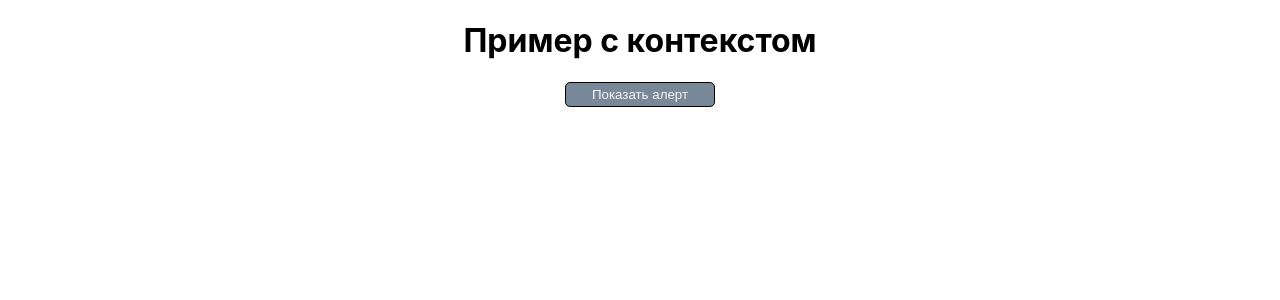
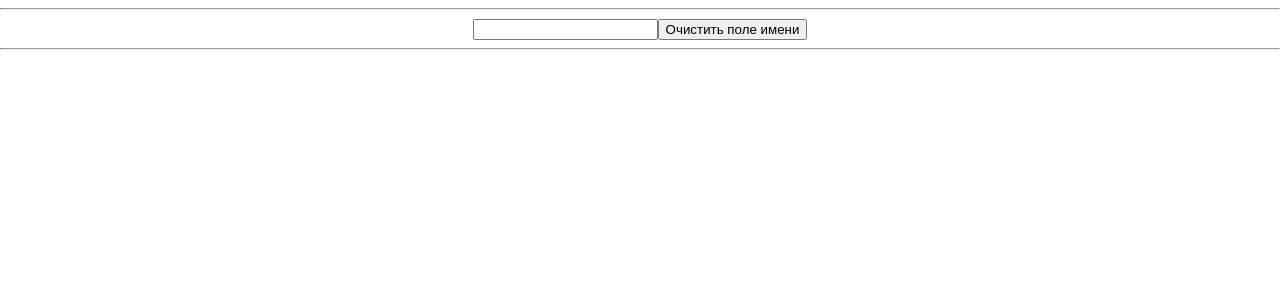
Before and after one commit to NickyHate/react_hooks, a React (Create React App) app: page / in a window 1280 px wide. Shown: the top 300 px of the page. Built offline with nearby package versions, Linux system fonts and the light colour scheme; the HTML template or start-up script is replaced by a standard one.

Commit message:
test customHook useInput

```diff
--- a/src/App.js
+++ b/src/App.js
@@ -5,12 +5,20 @@ import TestUseMemo from "./hooks/useMemo";
 import TestUseCallback from "./hooks/useCallback";
 import TestUseContext from "./hooks/useContext";
 import TestUseReducer from "./hooks/useReducer";
+import TestCustomHooks from "./hooks/customHooks";
 import './App.css';
 
 function App() {
   return (
     <div className="App">
-      <TestUseReducer/>
+        {/*<TestUseState/>*/}
+        {/*<TestUseEffect/>*/}
+        {/*<TestUseRef/>*/}
+        {/*<TestUseMemo/>*/}
+        {/*<TestUseCallback/>*/}
+        {/*<TestUseContext/>*/}
+        {/*<TestUseReducer/>*/}
+        <TestCustomHooks/>
     </div>
   );
 }
--- /dev/null
+++ b/src/hooks/customHooks/index.js
@@ -0,0 +1,38 @@
+import React, {useEffect, useState} from "react";
+
+function useLogger(value) {
+    useEffect(() => {
+    }, [value])
+}
+
+function useInput(initialValue) {
+    let [value, setValue] = useState(initialValue)
+    let onChange = e => {
+        setValue(e.target.value)
+    }
+
+    let clear = () => setValue('')
+
+    return {
+        bind: { value,
+                onChange
+        },
+        value,
+        clear
+    }
+}
+
+export default function TestCustomHooks() {
+    let name = useInput('')
+    useLogger(name.value)
+
+    return (
+        <div>
+            <hr/>
+            <input type="text" {...name.bind}/>
+            <button onClick={() => name.clear()}>Очистить поле имени</button>
+            <hr/>
+            <h1>{name.value}</h1>
+        </div>
+    )
+}
```
